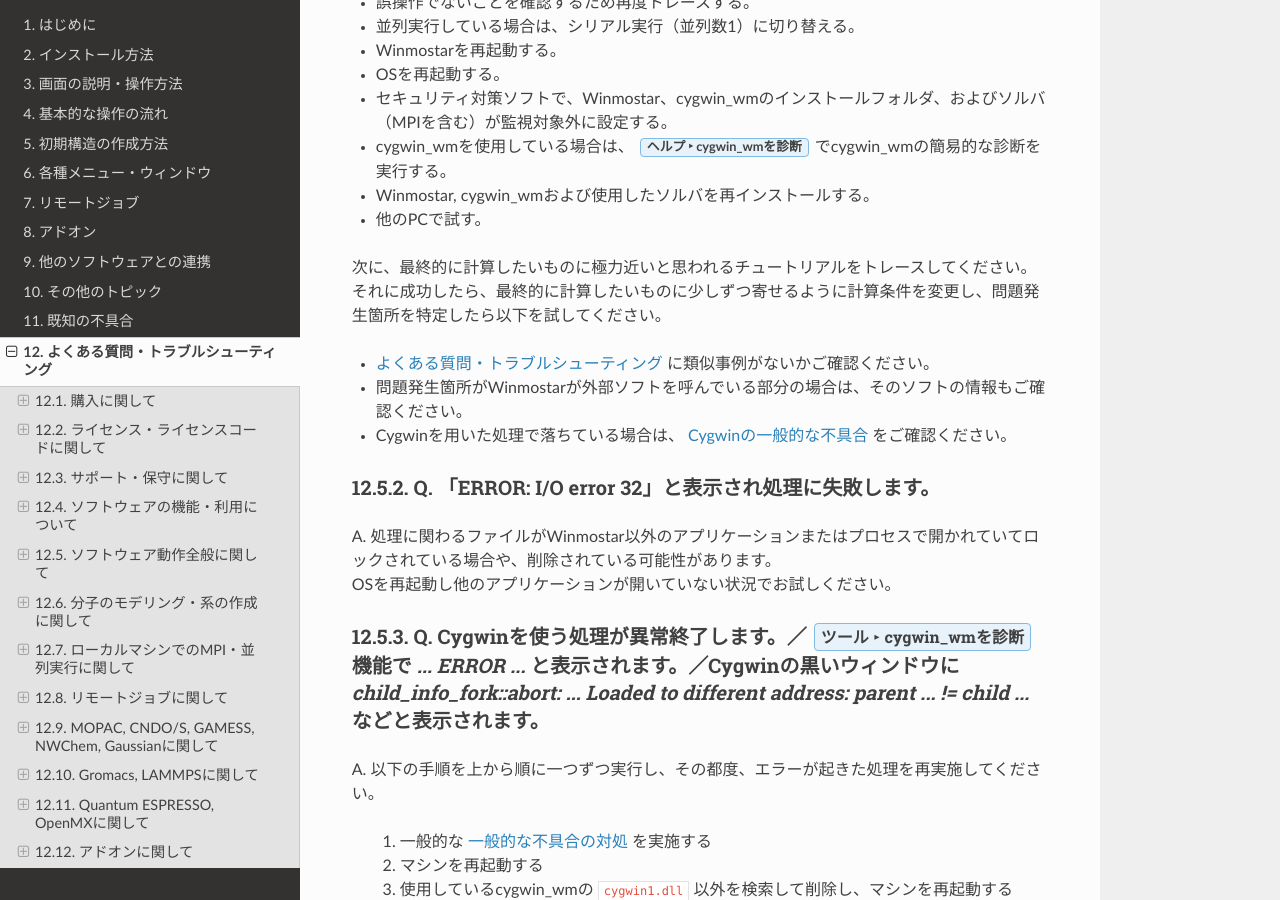
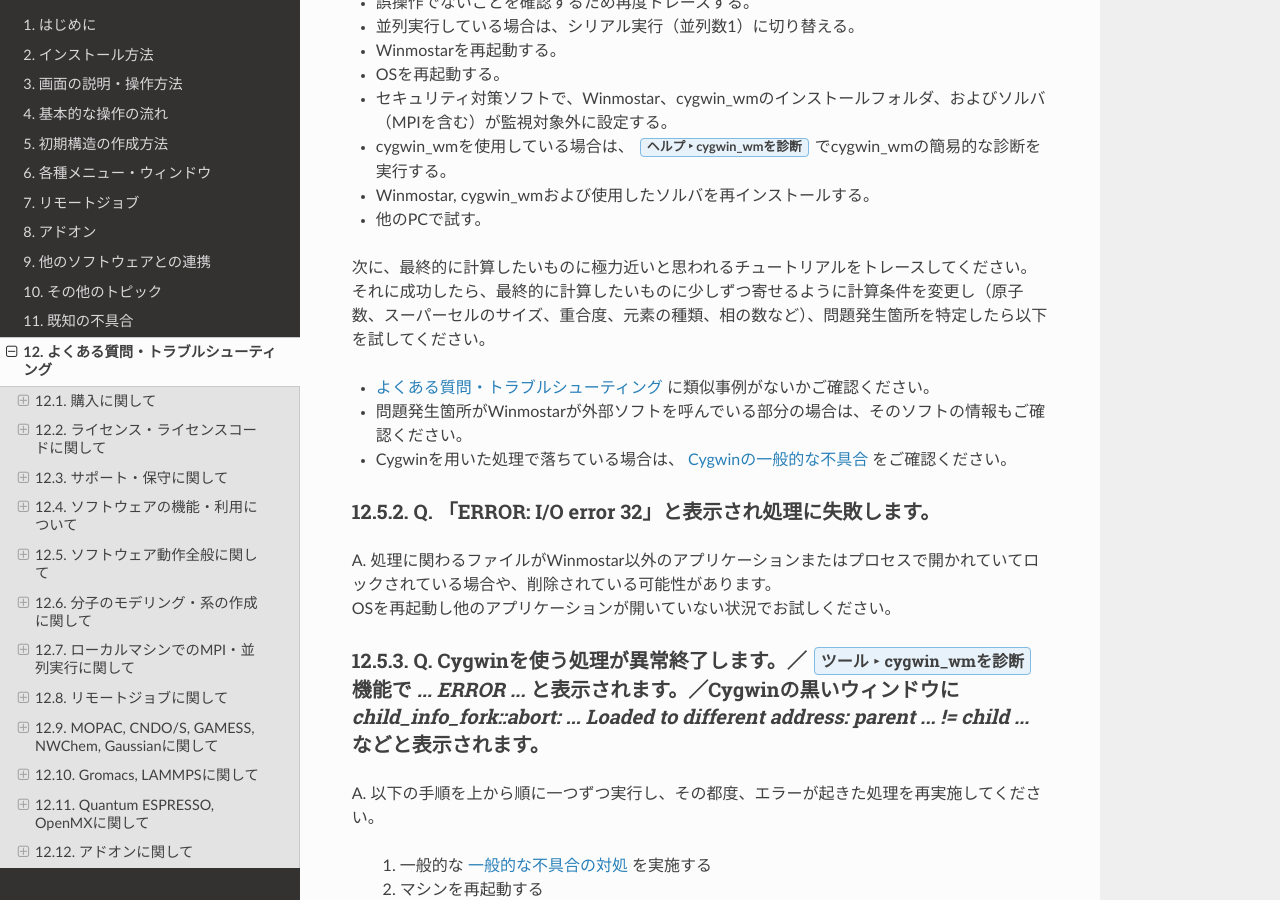
Before and after one commit to X-Ability/winmostar_doc, a Sphinx documentation site: the page built from source/faq/faq.rst, in a window 1280 px wide and 900 px high, scrolled down 7469 px. Built offline with Sphinx 7.4.7 and the Read the Docs theme 2.0.0, drawn with Linux system fonts in a browser that asks for light colours.

Commit message:
FAQ追記

```diff
--- a/source/faq/faq.rst
+++ b/source/faq/faq.rst
@@ -170,7 +170,7 @@
 - 他のPCで試す。
 
 次に、最終的に計算したいものに極力近いと思われるチュートリアルをトレースしてください。
-それに成功したら、最終的に計算したいものに少しずつ寄せるように計算条件を変更し、問題発生箇所を特定したら以下を試してください。
+それに成功したら、最終的に計算したいものに少しずつ寄せるように計算条件を変更し（原子数、スーパーセルのサイズ、重合度、元素の種類、相の数など）、問題発生箇所を特定したら以下を試してください。
 
 - :ref:`faq_top` に類似事例がないかご確認ください。
 - 問題発生箇所がWinmostarが外部ソフトを呼んでいる部分の場合は、そのソフトの情報もご確認ください。
```
